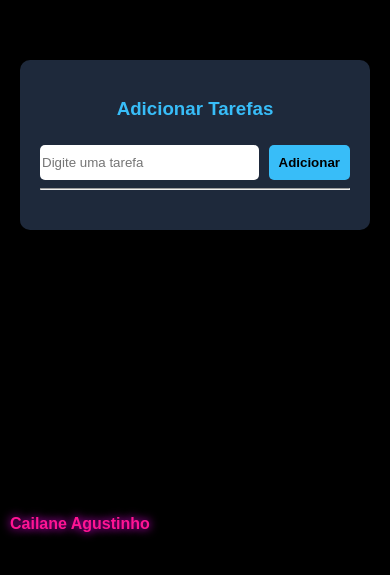
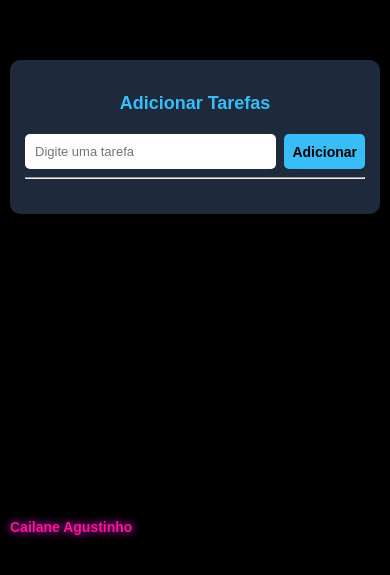
Before and after one commit to geovanevirgilio40-gif/Lista-de-tarefas, a plain HTML site: page index.html in a window 390 px wide. Shown: the part 285-860 px from the top of the page. Drawn offline with Linux system fonts and the light colour scheme.

Commit message:
Atualizar o index.html

```diff
--- a/index.html
+++ b/index.html
@@ -10,43 +10,50 @@
 }
 
 body {
-  background:black;
+  background: black;
   color: #fff;
+  margin: 0;
+  padding: 10px;
   display: flex;
   justify-content: center;
   align-items: center;
-  height: 100vh;
+  min-height: 100vh; /* melhor que height */
 }
 
+/* Container responsivo */
 .container {
   background: #1e293b;
   padding: 20px;
   border-radius: 10px;
-  width: 350px;
+  width: 100%;
+  max-width: 400px; /* limita no PC */
 }
 
-h1 {
-  text-align: center;
-  color: #38bdf8;
-}
+/* Títulos */
 h3 {
   text-align: center;
-  margin-bottom: 25px;
+  margin-bottom: 20px;
   color: #38bdf8;
+  font-size: 20px;
 }
 
+/* Input area */
 .input-area {
   display: flex;
-  gap: 10px;
+  gap: 8px;
 }
 
+/* Input */
 input {
   flex: 1;
+  padding: 10px;
   border-radius: 5px;
   border: none;
   outline: none;
+  font-size: 14px;
 }
 
+/* Botão */
 button {
   padding: 10px;
   border: none;
@@ -54,18 +61,21 @@ button {
   background: #38bdf8;
   cursor: pointer;
   font-weight: bold;
+  font-size: 14px;
 }
 
 button:hover {
   background: #0ea5e9;
 }
 
+/* Lista */
 ul {
   list-style: none;
   padding: 0;
   margin-top: 20px;
 }
 
+/* Item */
 li {
   background: #334155;
   padding: 10px;
@@ -74,13 +84,17 @@ li {
   display: flex;
   justify-content: space-between;
   align-items: center;
+  font-size: 14px;
+  word-break: break-word; /* evita quebrar layout */
 }
 
+/* Tarefa concluída */
 li.completed {
   text-decoration: line-through;
   opacity: 0.6;
 }
 
+/* Botão delete */
 .delete {
   background: #ef4444;
   border: none;
@@ -88,17 +102,38 @@ li.completed {
   border-radius: 5px;
   cursor: pointer;
   color: white;
+  margin-left: 10px;
 }
 
-  .nome{
+/* Nome */
+.nome {
   position: fixed;
   bottom: 10px;
   left: 10px;
   font-weight: bold;
-  font-size: 16px;
+  font-size: 14px;
   color: #ff1493;
   text-shadow: 0 0 10px #ff00ff;
+}
+
+/* 📱 Ajustes para telas pequenas */
+@media (max-width: 400px) {
+  .container {
+    padding: 15px;
   }
+
+  h3 {
+    font-size: 18px;
+  }
+
+  button {
+    padding: 8px;
+  }
+
+  input {
+    font-size: 13px;
+  }
+}
   </style>
 </head>
 <body>
```
